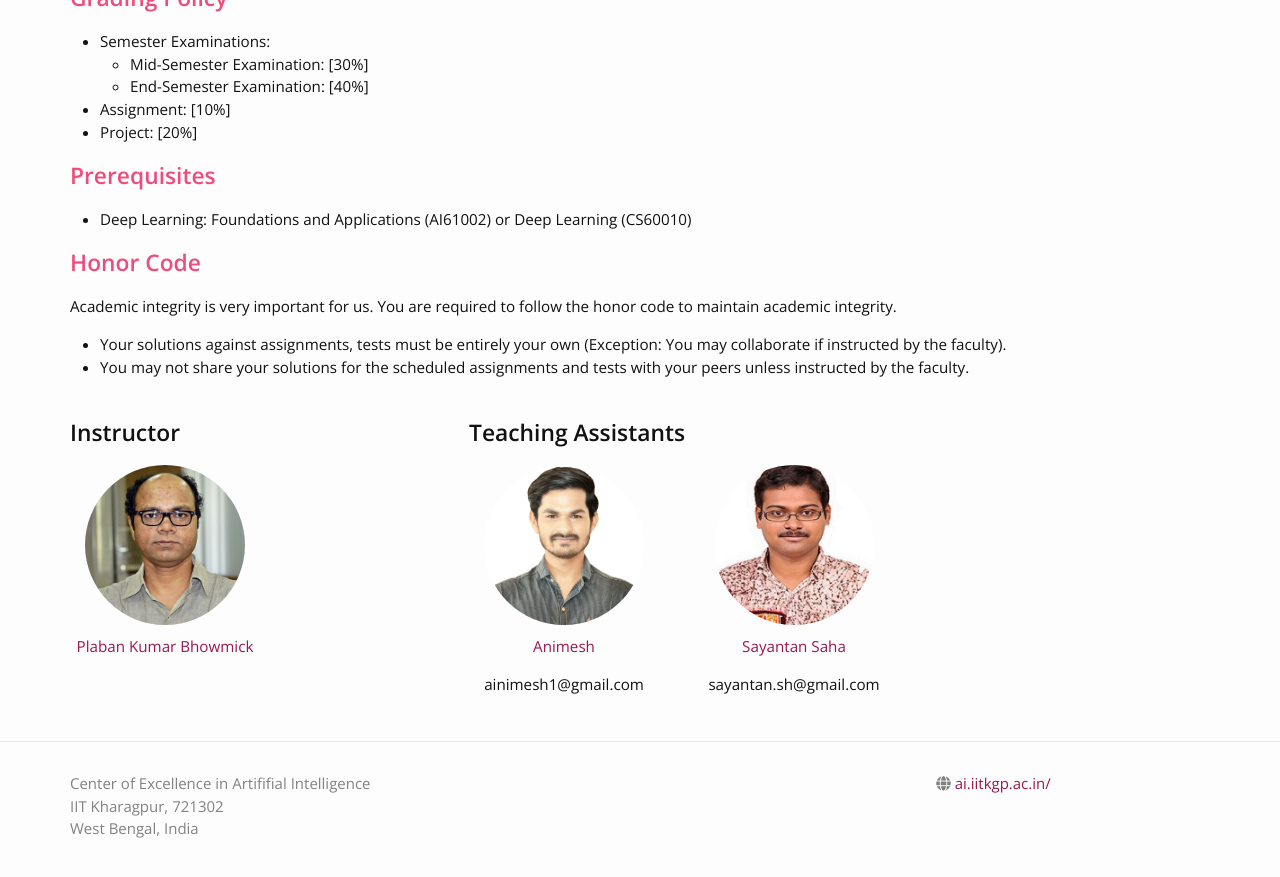
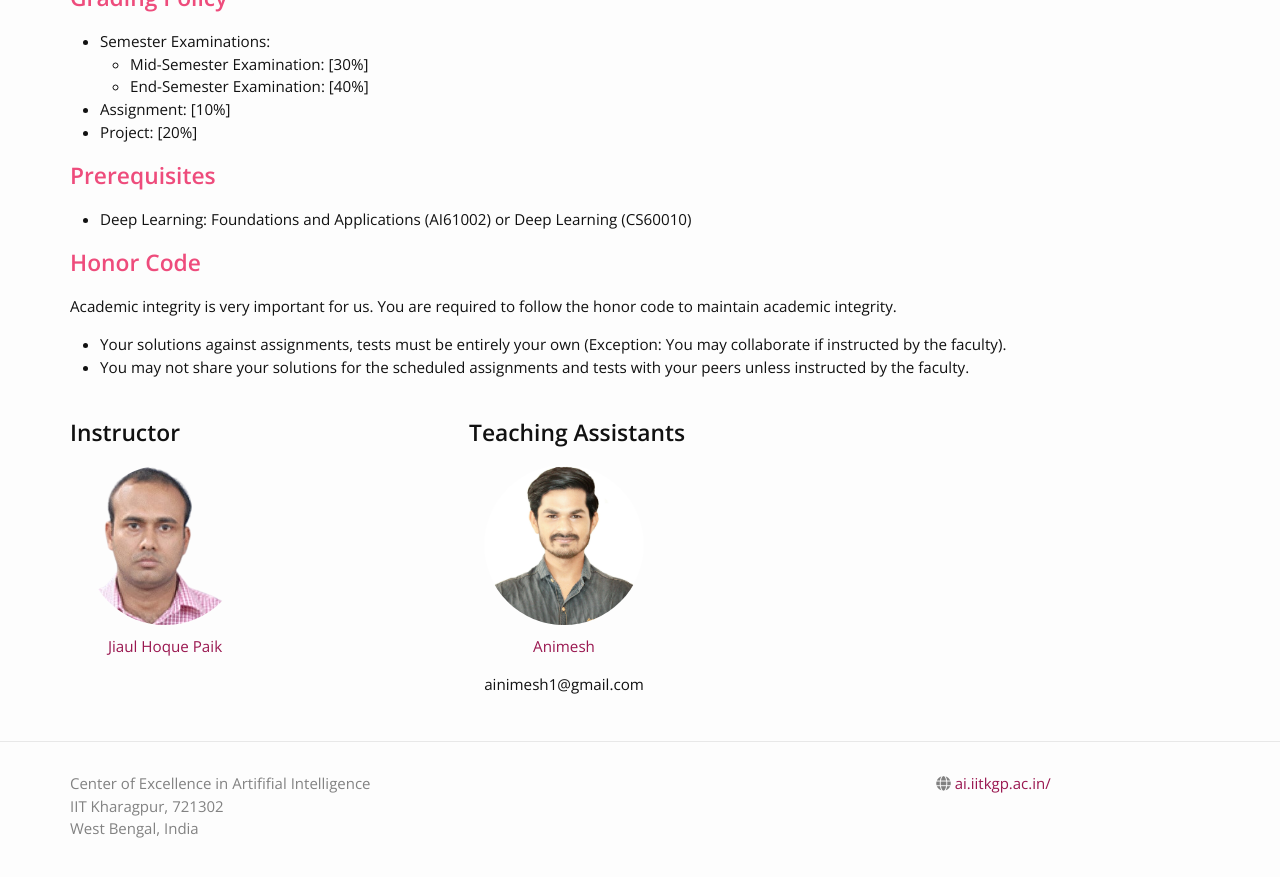
Before and after one commit to plaban/kmst-spring-2023, a Jekyll site: the page built from index.md, in a window 1280 px wide and 900 px high, scrolled down 884 px. Shown: the top 877 px of the window. Built offline with Jekyll 4.4.1, drawn with Linux system fonts in a browser that asks for light colours; nearby versions of some CDN libraries.

```diff
--- a/_data/people.yml
+++ b/_data/people.yml
@@ -1,7 +1,7 @@
 instructors:
-  - name: Plaban Kumar Bhowmick
-    profile_pic: /_images/pp/Pkb2.jpg
-    webpage: http://iitkgp.ac.in/department/GS/faculty/gs-plaban
+  - name: Jiaul Hoque Paik
+    profile_pic: /_images/pp/Piak sir.png
+    webpage: http://iitkgp.ac.in/department/GS/faculty/gs-jiaul
 
 
 teaching_assistants:
@@ -10,12 +10,4 @@ teaching_assistants:
     email: ainimesh1@gmail.com
     webpage: https://www.linkedin.com/in/animeshsachan/
 
-  - name: Sayantan Saha
-    profile_pic: /_images/pp/shyantan.jpg
-    email: sayantan.sh@gmail.com
-    webpage: https://www.linkedin.com/in/sayantan-saha-332a4440/
-
-  #- name: Nilanjan Mukharjee
-  #  profile_pic: /_images/pp/nilanjan.jpg
-  #  email: nmnilu6@gmail.com
-  #  webpage:
+#  - name: Sayantan Saha
```
Also changed, not shown: _images/pp/Piak sir.png (added).
